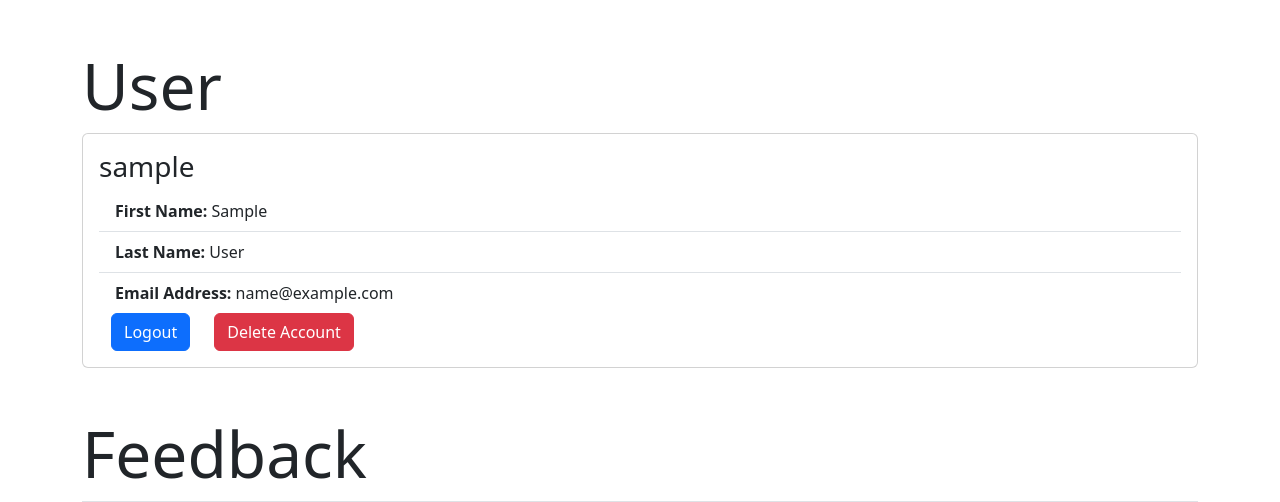
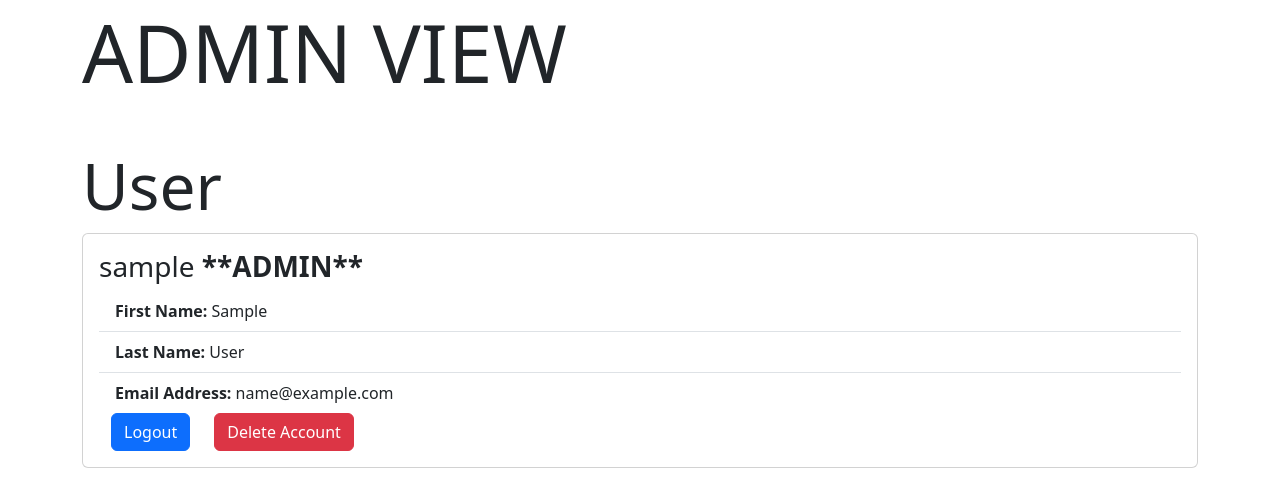
Before and after one commit to Jomkit/auth-exercise, a Flask app: a page that uses templates/base.html in a window 1280 px wide. Shown: the top 502 px of the page. Run offline with Flask 2, Linux system fonts and the light colour scheme; the visitor is signed in with stand-in values (Sample User, id 1); tables that the repository leaves empty hold one stand-in row (values such as "Sample post").

Commit message:
added seed.py, and also implemented admin functionality. User can be updated to admin via psql or sqlalchemy, and then can create/update/delete feedback for any user and delete any user

```diff
--- a/app.py
+++ b/app.py
@@ -15,24 +15,29 @@ app.config['DEBUG_TB_INTERCEPT_REDIRECTS'] = False
 
 connect_db(app)
 
+# Decorator that checks login status, redirects to login if no one logged in
 def login_required(f):
     @wraps(f)
     def decorated_function(*args, **kwargs):
         if session.get('username') is None:
-            flash('Unauthorized access', 'danger')
-            # return redirect('/login')
-            return Response(401)
+            flash('User must log in first', 'danger')
+            return redirect('/login')
+
         return f(*args, **kwargs)
     return decorated_function
 
 def check_same_user(username):
     # User logged in, fetch user data for user page attempting to be access
     user = User.query.get_or_404(username)
+    curr_user = User.query.get_or_404(session.get('username'))
+
+    # if curr_user is admin, they have free access
+    if curr_user.is_admin == True:
+        return curr_user
+
     # Check session user aka logged in user is same as user being accessed
-    check_user = session.get('username')
-    if user.username != session.get('username'):
-        # send to own user page
-        flash(f'Unauthorized access', 'warning')
+    if user.username != curr_user.username:
+        # error 401 - unauthorized access
         abort(401)
     else:
         return user
@@ -49,6 +54,8 @@ def unauthorized_access(e):
     """In the case of this app, 401 will result from attempting to access another user's account
     """
     return render_template('error-page.html', e=e), 401
+
+################ ROUTES ####################
 
 @app.route('/')
 def redirect_to_register():
@@ -108,7 +115,12 @@ def login():
 def show_user_info(username):
     """Show user's information except password"""
 
-    user = check_same_user(username)
+    dest_username = username
+    user = check_same_user(dest_username)
+
+    if user.is_admin == True:
+        dest_user = User.query.get_or_404(dest_username)
+        return render_template('user-info.html', user=dest_user, admin=user)
 
     return render_template('user-info.html', user=user)
 
@@ -119,8 +131,19 @@ def delete_user(username):
     Should first check that the user requesting to delete is the same
     as the current user logged in"""
 
-    # Check user is user, else redirect to user page
+    # Check user is user or admin, else redirect to user page
     user = check_same_user(username)
+
+    if user.is_admin == True:
+        # user is actually admin and needs to be renamed,
+        # destination user needs to be reassigned to user
+        admin = user
+        user = User.query.get_or_404(username)
+        db.session.delete(user)
+        db.session.commit()
+
+        flash(f'Admin {user.username} has deleted {user.username}', 'warning')
+        return redirect(f'users/{admin.username}')
     db.session.delete(user)
     db.session.commit()
 
@@ -135,6 +158,13 @@ def feedback_form(username):
 
     user = check_same_user(username)
 
+    if user.is_admin == True:
+        # user is actually admin and needs to be renamed,
+        # destination user needs to be reassigned to user
+        admin = user
+        user = User.query.get_or_404(username)
+
+
     form = FeedbackForm()
     if form.validate_on_submit():
         title = form.title.data
@@ -147,7 +177,7 @@ def feedback_form(username):
         flash('Feedback added!', 'success')
         return redirect(f'/users/{user.username}')
 
-    return render_template('feedback-form.html', form=form)
+    return render_template('feedback-form.html', form=form, admin=admin)
 
 @app.route('/feedback/<int:id>/update', methods=['GET', 'POST'])
 @login_required
@@ -157,6 +187,11 @@ def update_feedback(id):
     fb = Feedback.query.get_or_404(id)
     form = FeedbackForm(obj=fb)
     user = check_same_user(fb.user.username)
+    if user.is_admin == True:
+        # user is actually admin and needs to be renamed,
+        # destination user needs to be reassigned to user
+        admin = user
+        user = User.query.get_or_404(fb.user.username)
 
     if form.validate_on_submit():
         fb.title = form.title.data
@@ -167,7 +202,7 @@ def update_feedback(id):
         flash('Feedback updated!', 'success')
         return redirect(f'/users/{user.username}')
 
-    return render_template('feedback-update-form.html', form=form)
+    return render_template('feedback-update-form.html', form=form, admin=admin)
 
 @app.route('/feedback/<string:id>/delete', methods=['POST'])
 @login_required
--- a/models.py
+++ b/models.py
@@ -19,6 +19,7 @@ class User(db.Model):
     email = db.Column(db.String(50), nullable=False, unique=True)
     first_name = db.Column(db.String(30), nullable=False)
     last_name = db.Column(db.String(30), nullable=False)
+    is_admin = db.Column(db.Boolean, nullable=False, default=False)
 
     feedback = db.relationship('Feedback', backref='user', cascade='all, delete-orphan')
 
--- a/templates/base.html
+++ b/templates/base.html
@@ -17,6 +17,10 @@
                 {% endif %}
             {% endwith %}
 
+            {% if admin %}
+            <h1 class="display-1"><strong>ADMIN VIEW</strong></h1>
+            {% endif %}
+
             {% block content %}
             {% endblock %}
         </div>
--- a/templates/user-info.html
+++ b/templates/user-info.html
@@ -2,10 +2,14 @@
 {% block title %}User Info{% endblock %}
 
 {% block content %}
+
 <h3 class="display-3 mt-5">User</h3>
 <div class="card mb-5">
   <div class="card-body">
-    <h3 class="card-title">{{ user.username }}</h3>
+    <h3 class="card-title">
+    {{ user.username }}
+    {% if user.is_admin == True %}<strong>**ADMIN**</strong>{% endif %}
+    </h3>
     <ul class="list-group list-group-flush">
         <li class="list-group-item"><strong>First Name:</strong> {{ user.first_name }}</li>
         <li class="list-group-item"><strong>Last Name:</strong> {{ user.last_name }}</li>
```
Also changed, not shown: seed.py (added, +69 -0 lines).
